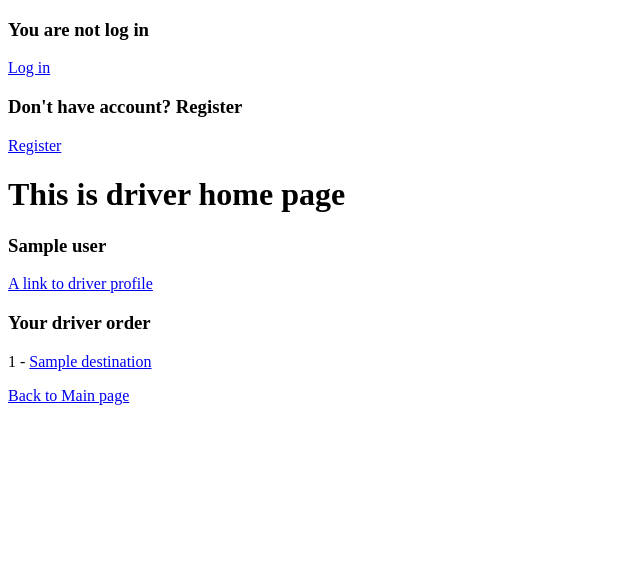
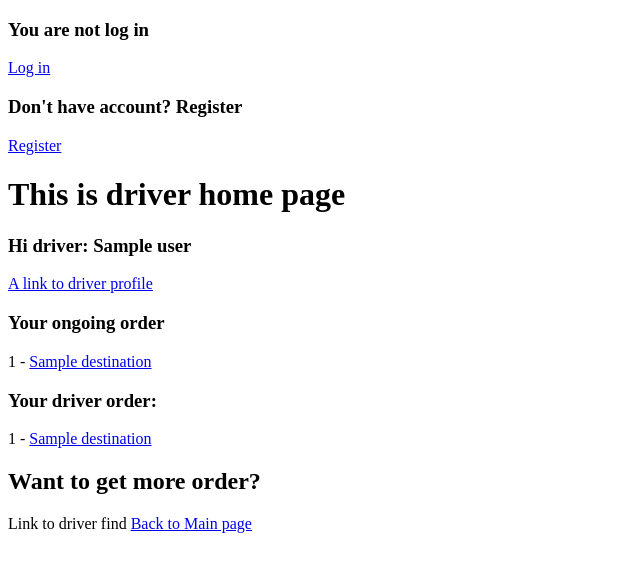
Before and after one commit to ming000z/rideApp, a Django app: template driver/templates/driver/driver_home.html in a window 1280 px wide. Shown: the top 572 px of the page, without its empty margins (0-640 px from the left). Run offline with Django 4.2, Linux system fonts and the light colour scheme; the template is opened without the code that fills it: most values are stand-ins (such as "Sample title", 1, 10 or a date in 2020); data that the repository does not hold is empty.

Commit message:
driver home page

```diff
--- a/driver/templates/driver/driver_home.html
+++ b/driver/templates/driver/driver_home.html
@@ -2,15 +2,24 @@
 
 {% block navbar %}
 <h1>This is driver home page </h1>
-<h3>{{ object.user }}</h3>
+<h3>Hi driver: {{ object.user }}</h3>
 
 <a href="{% url 'driver:driver-profile' object.user.id %}">A link to driver profile</a>
 
-<h3>Your driver order</h3>
-
-{% for order in driver_order %}
+<h3>Your ongoing order</h3>
+{% for order in driver_in_trip_order %}
   <p>{{ order.id }} - <a href="{% url 'order:order-detail' order.id %}"> {{ order.destination}} </a></p>
 {% endfor %}
+
+<h3>Your driver order: </h3>
+
+{% for order in driver_confirm_order %}
+  <p>{{ order.id }} - <a href="{% url 'order:order-detail' order.id %}"> {{ order.destination}} </a></p>
+{% endfor %}
+
+
+<h2>Want to get more order?</h2>
+<a>Link to driver find</a>
 
 <a href="{% url 'main:main-home' %}">Back to Main page</a>
 
```
Also changed, not shown: driver/templates/driver/driver_order.html (added, +13 -0 lines), driver/views.py (+16 -1 lines), driver/forms.py (line endings or trailing spaces), main/forms.py (line endings or trailing spaces).
